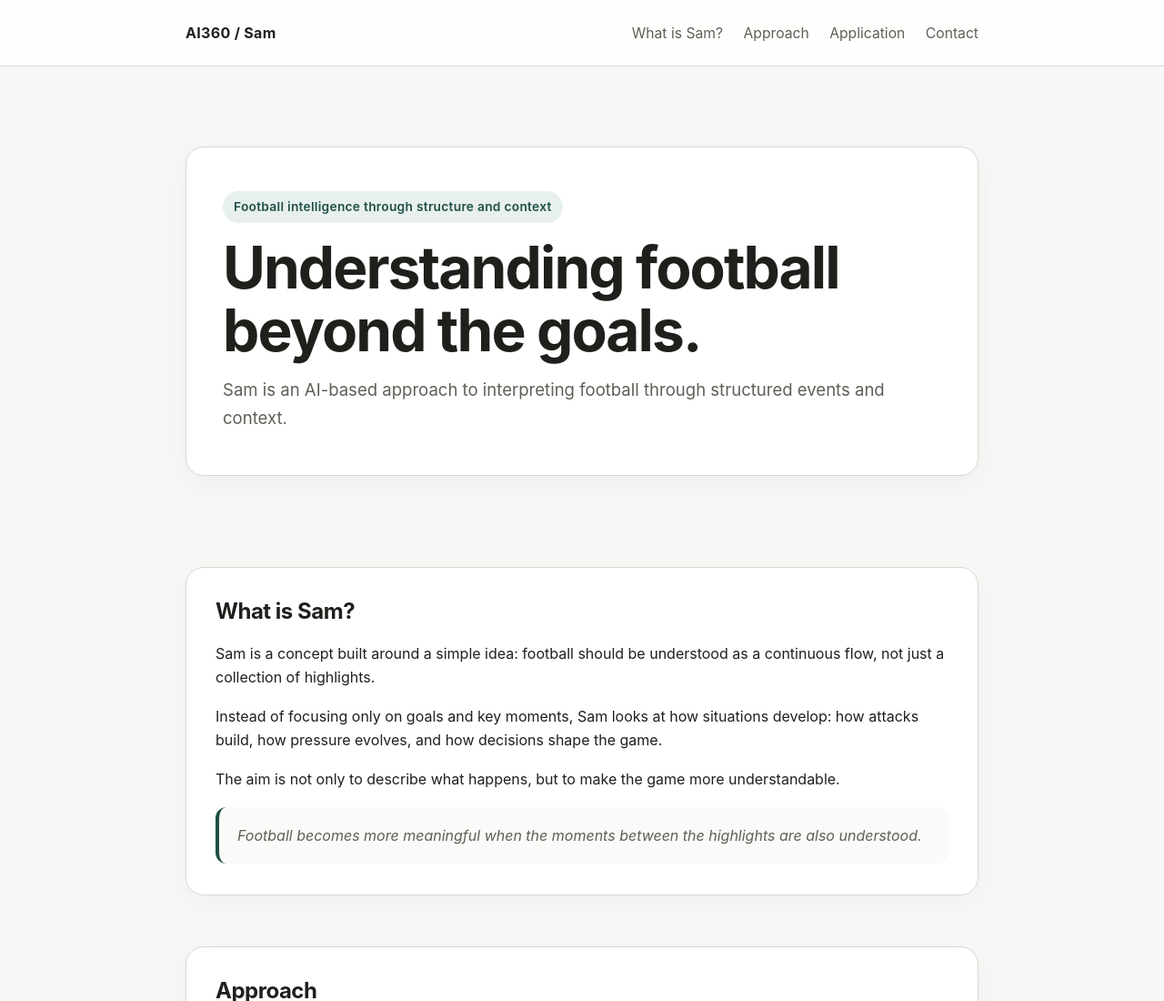
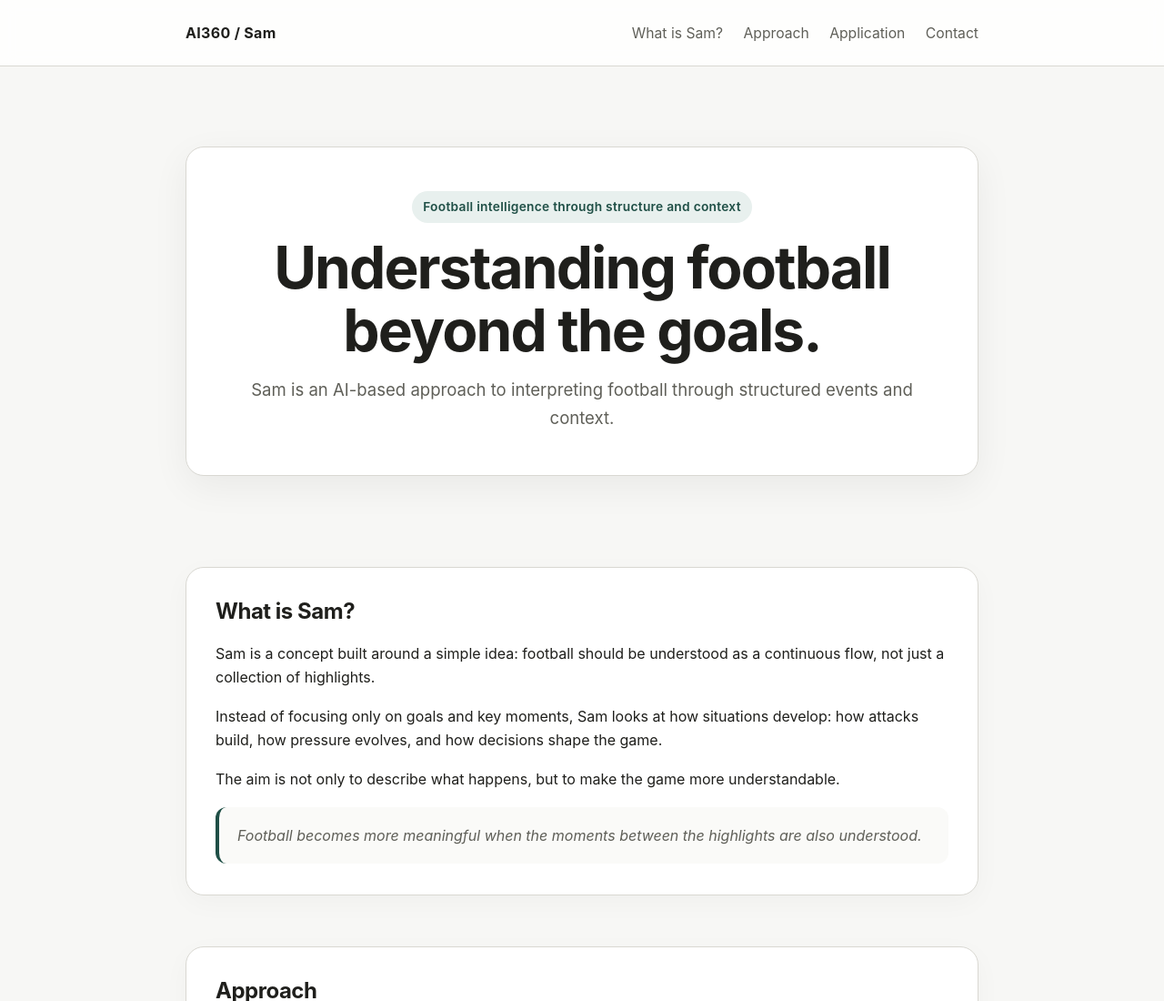
Before and after one commit to iukkola/ai360-website, a plain HTML site: page index.html in a window 1280 px wide. Shown: the top 1100 px of the page at 91% size. Drawn offline with Linux system fonts and the light colour scheme.

Commit message:
Update index.html

```diff
--- a/index.html
+++ b/index.html
@@ -79,7 +79,8 @@
       border: 1px solid var(--line);
       border-radius: 20px;
       padding: 48px 40px;
-      box-shadow: 0 8px 30px rgba(0,0,0,0.04);
+      box-shadow: 0 12px 40px rgba(0,0,0,0.06);
+      text-align: center;
     }
 
     .eyebrow {
@@ -105,7 +106,7 @@
       max-width: 760px;
       font-size: 1.16rem;
       color: var(--muted);
-      margin: 0;
+      margin: 0 auto;
     }
 
     main section {
```
